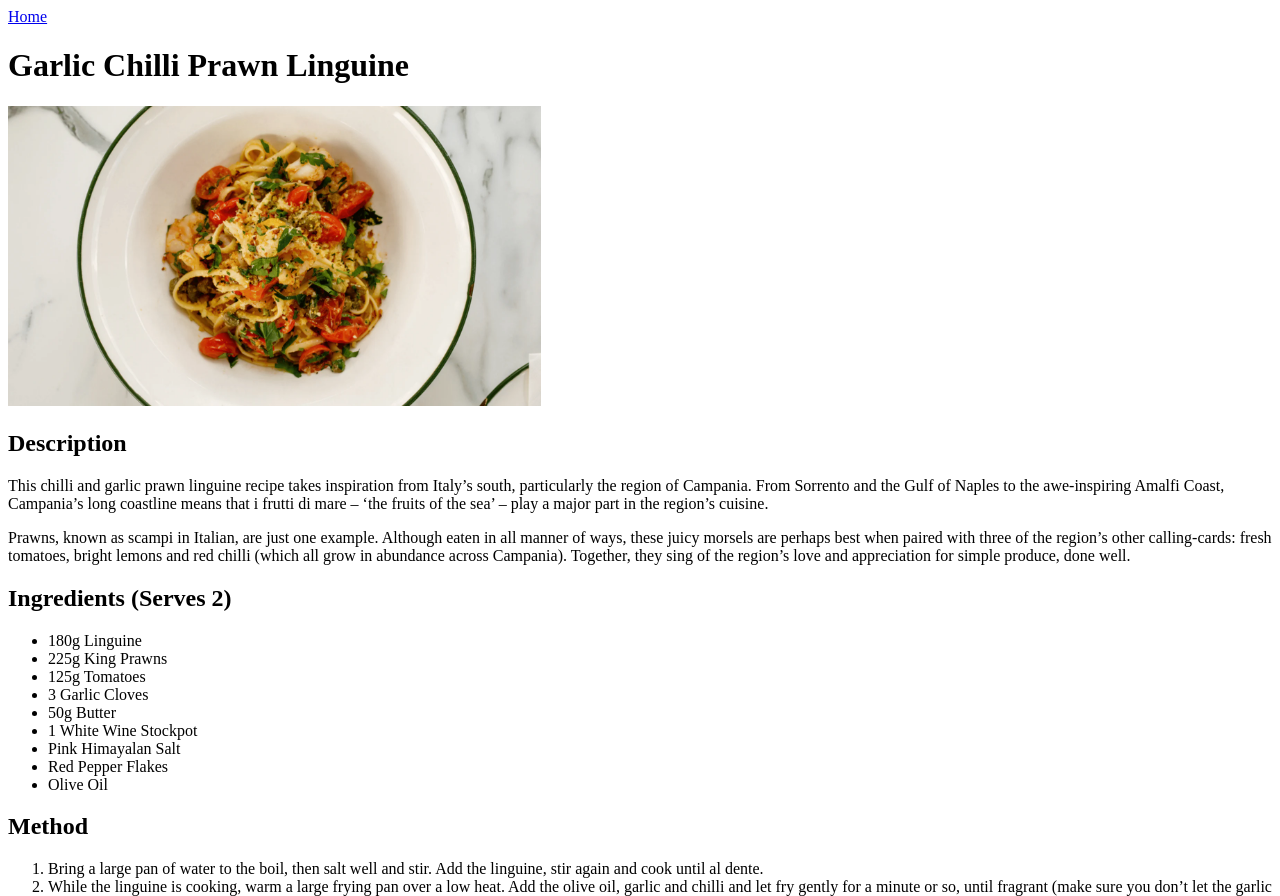
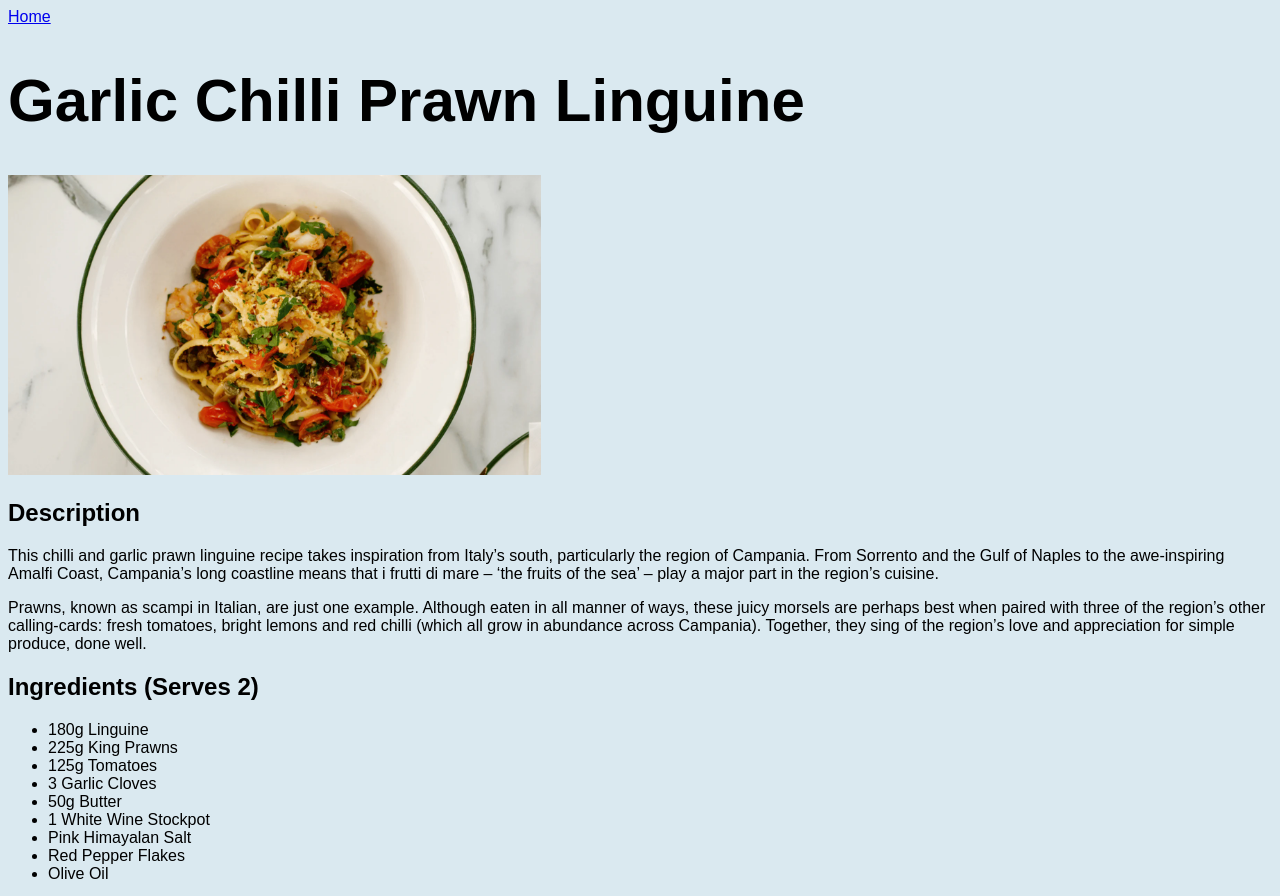
Before and after one commit to meg-atron1/odin-recipes, a plain HTML site: page recipes/garlic-chilli-prawn-linguine.html in a window 1280 px wide. Shown: the top 896 px of the page. Drawn offline with Linux system fonts and the light colour scheme.

Commit message:
Add stylesheet

```diff
--- /dev/null
+++ b/css/style.css
@@ -0,0 +1,14 @@
+body {
+    background-color: #dae9f0;
+    color: #000;
+    font-family: Arial, Helvetica, sans-serif;
+}
+
+h1 {
+    font-size: 60px;
+    text-align: center;
+}
+
+.recipe-title {
+    text-align: left;
+}
--- a/recipes/garlic-chilli-prawn-linguine.html
+++ b/recipes/garlic-chilli-prawn-linguine.html
@@ -3,10 +3,11 @@
 <head>
     <meta charset="UTF-8">
     <title>Garlic Chilli Prawn Linguine</title>
+    <link rel="stylesheet" href="../css/style.css">
 </head>
 <body>
     <a href="../index.html">Home</a>
-    <h1>Garlic Chilli Prawn Linguine</h1>
+    <h1 class="recipe-title">Garlic Chilli Prawn Linguine</h1>
     <img src="../img/garlic-chilli-prawn-linguine.jpg" alt="Image of a bowl of Prawn Linguine" height="300">
     <p><h2>Description</h2></p>
     <p>This chilli and garlic prawn linguine recipe takes inspiration from Italy’s south, particularly the region of Campania. From Sorrento and the Gulf of Naples to the awe-inspiring Amalfi Coast, Campania’s long coastline means that i frutti di mare – ‘the fruits of the sea’ – play a major part in the region’s cuisine.<p>Prawns, known as scampi in Italian, are just one example. Although eaten in all manner of ways, these juicy morsels are perhaps best when paired with three of the region’s other calling-cards: fresh tomatoes, bright lemons and red chilli (which all grow in abundance across Campania). Together, they sing of the region’s love and appreciation for simple produce, done well.</p>
```
Also changed, not shown: index.html (+1 -0 lines), recipes/spaghetti-bolognaise.html (+2 -1 lines), recipes/turkish-pasta.html (+2 -1 lines).
